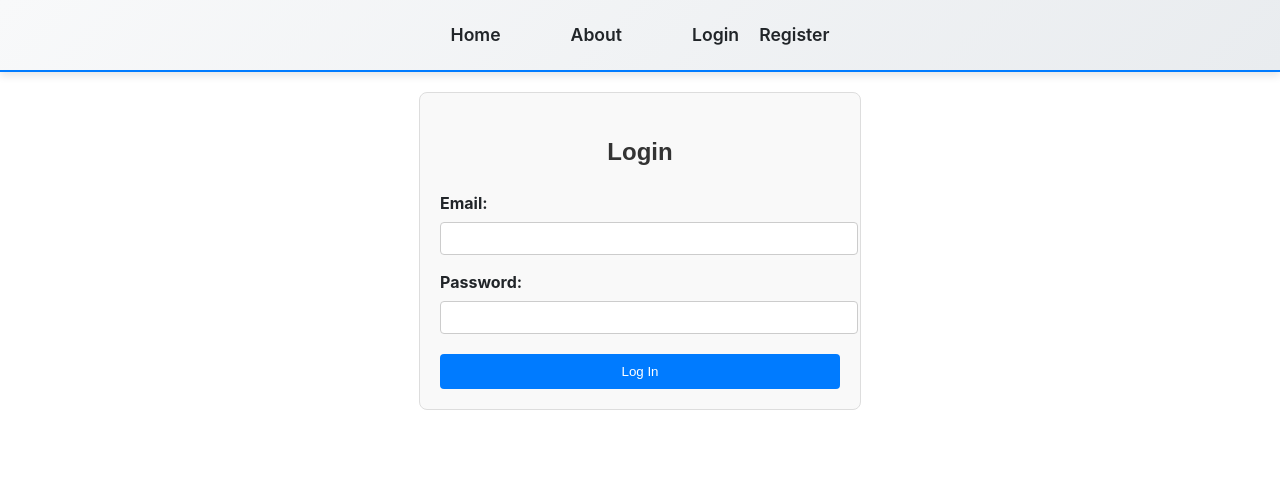
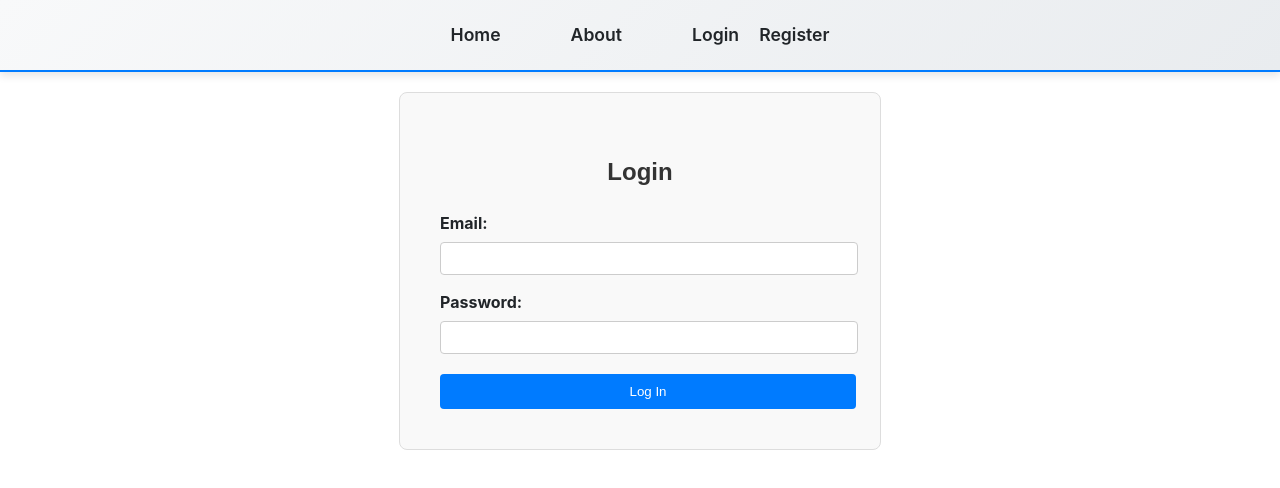
Before and after one commit to haruto-web/ai-job-recommendation, a React (Create React App) app in the folder frontend/: page /login in a window 1280 px wide. Shown: the top 488 px of the page. Built offline with nearby package versions, Linux system fonts and the light colour scheme.

Commit message:
update UI in login and register. fix som bugs in frontend

```diff
--- a/frontend/src/components/Login.js
+++ b/frontend/src/components/Login.js
@@ -16,7 +16,7 @@ function Login({ onLogin }) {
   };
 
   return (
-    <div className="login-container" style={{ maxWidth: '400px', margin: '0 auto', padding: '20px', border: '1px solid #ddd', borderRadius: '8px', backgroundColor: '#f9f9f9' }}>
+    <div className="login-container" style={{ maxWidth: '400px', margin: '0 auto', padding: '40px', border: '1px solid #ddd', borderRadius: '8px', backgroundColor: '#f9f9f9' }}>
       <h2 style={{ textAlign: 'center', marginBottom: '20px', fontFamily: 'Arial, sans-serif', color: '#333' }}>Login</h2>
       {error && <p className="error-msg" style={{ color: 'red', textAlign: 'center', marginBottom: '15px' }}>{error}</p>}
       <form onSubmit={handleSubmit}>
@@ -36,7 +36,7 @@ function Login({ onLogin }) {
           required
           style={{ width: '100%', padding: '8px', marginBottom: '20px', borderRadius: '4px', border: '1px solid #ccc' }}
         />
-        <button type="submit" style={{ width: '100%', padding: '10px', backgroundColor: '#007bff', color: 'white', border: 'none', borderRadius: '4px', cursor: 'pointer' }}>Log In</button>
+        <button type="submit" style={{ width: '104%', padding: '10px', backgroundColor: '#007bff', color: 'white', border: 'none', borderRadius: '4px', cursor: 'pointer' }}>Log In</button>
       </form>
     </div>
   );
--- a/frontend/src/components/Register.js
+++ b/frontend/src/components/Register.js
@@ -30,7 +30,7 @@ function Register({ onRegister }) {
   };
 
   return (
-    <div className="register-container" style={{ maxWidth: '400px', margin: '0 auto', padding: '20px', border: '1px solid #ddd', borderRadius: '8px', backgroundColor: '#f9f9f9' }}>
+    <div className="register-container" style={{ maxWidth: '400px', margin: '0 auto', padding: '40px', border: '1px solid #ddd', borderRadius: '8px', backgroundColor: '#f9f9f9' }}>
       <h2 style={{ textAlign: 'center', marginBottom: '20px', fontFamily: 'Arial, sans-serif', color: '#333' }}>Register</h2>
       {error && <p className="error-msg" style={{ color: 'red', textAlign: 'center', marginBottom: '15px' }}>{error}</p>}
       <form onSubmit={handleSubmit}>
```
